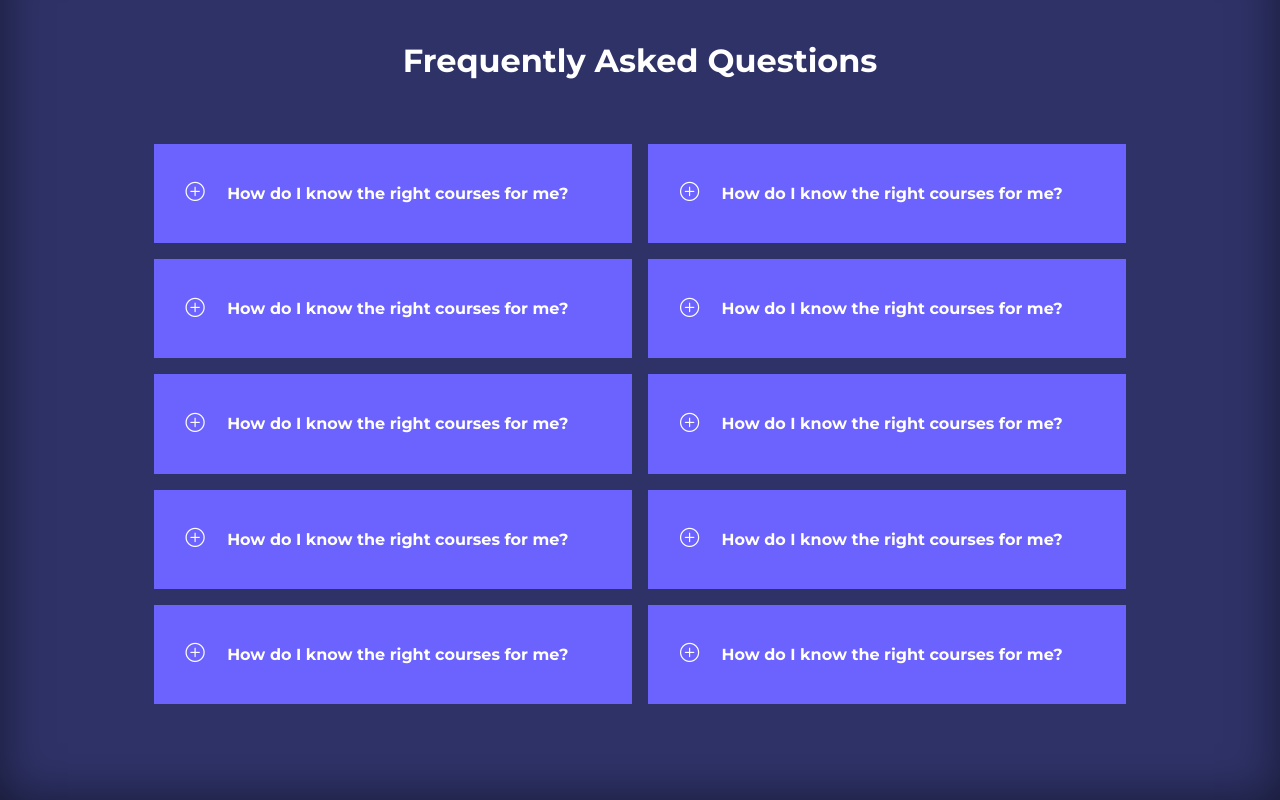
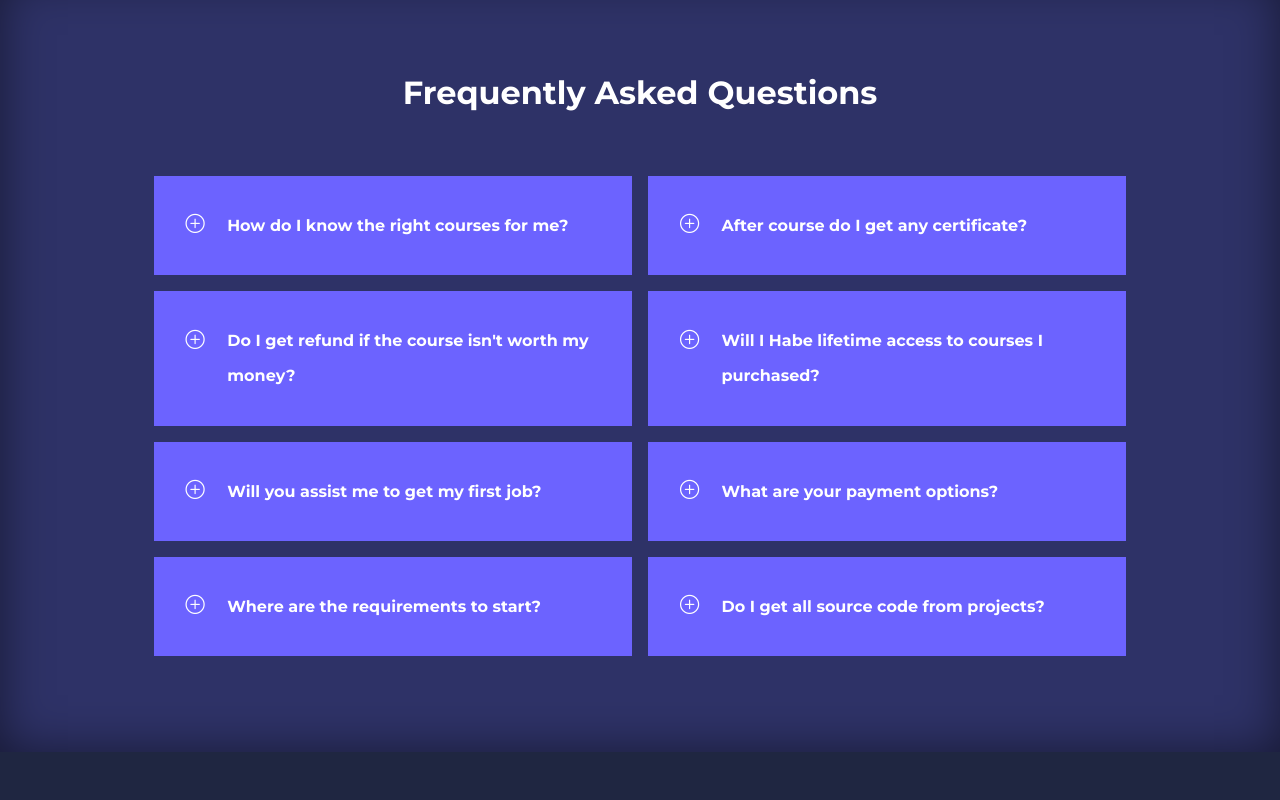
Before and after one commit to DanielKrol90/project-EducationWebsite, a plain HTML site: page index.html in a window 1280 px wide. Shown: the part 2168-2968 px from the top of the page. After the commit the page ends 2920 px from the top, so only its background shows below. Drawn offline with nearby package versions, Linux system fonts and the light colour scheme.

Commit message:
section faqs finished

```diff
--- a/css/style.css
+++ b/css/style.css
@@ -170,7 +170,7 @@ header {
 
 .categories {
     background: var(--color-bg-secondary);
-    height: 30rem;
+    height: 32rem;
 }
 
 .categories h1 {
--- a/index.html
+++ b/index.html
@@ -149,63 +149,49 @@
             <article class="faq">
                 <div class="faq-icon"><i class="bi bi-plus-circle"></i></div>
                 <div class="question-answer">
-                    <h4>How do I know the right courses for me?</h4>
+                    <h4>After course do I get any certificate?</h4>
                     <p>Lorem ipsum dolor sit amet consectetur adipisicing elit. At consequuntur rerum omnis beatae cum? Praesentium quae reiciendis non quas ipsa? Lorem ipsum dolor sit amet consectetur adipisicing elit. Perspiciatis, ducimus?</p>
                 </div>
             </article>
             <article class="faq">
                 <div class="faq-icon"><i class="bi bi-plus-circle"></i></div>
                 <div class="question-answer">
-                    <h4>How do I know the right courses for me?</h4>
+                    <h4>Do I get refund if the course isn't worth my money?</h4>
                     <p>Lorem ipsum dolor sit amet consectetur adipisicing elit. At consequuntur rerum omnis beatae cum? Praesentium quae reiciendis non quas ipsa? Lorem ipsum dolor sit amet consectetur adipisicing elit. Perspiciatis, ducimus?</p>
                 </div>
             </article>
             <article class="faq">
                 <div class="faq-icon"><i class="bi bi-plus-circle"></i></div>
                 <div class="question-answer">
-                    <h4>How do I know the right courses for me?</h4>
+                    <h4>Will I Habe lifetime access to courses I purchased?</h4>
                     <p>Lorem ipsum dolor sit amet consectetur adipisicing elit. At consequuntur rerum omnis beatae cum? Praesentium quae reiciendis non quas ipsa? Lorem ipsum dolor sit amet consectetur adipisicing elit. Perspiciatis, ducimus?</p>
                 </div>
             </article>
             <article class="faq">
                 <div class="faq-icon"><i class="bi bi-plus-circle"></i></div>
                 <div class="question-answer">
-                    <h4>How do I know the right courses for me?</h4>
+                    <h4>Will you assist me to get my first job?</h4>
                     <p>Lorem ipsum dolor sit amet consectetur adipisicing elit. At consequuntur rerum omnis beatae cum? Praesentium quae reiciendis non quas ipsa? Lorem ipsum dolor sit amet consectetur adipisicing elit. Perspiciatis, ducimus?</p>
                 </div>
             </article>
             <article class="faq">
                 <div class="faq-icon"><i class="bi bi-plus-circle"></i></div>
                 <div class="question-answer">
-                    <h4>How do I know the right courses for me?</h4>
+                    <h4>What are your payment options?</h4>
                     <p>Lorem ipsum dolor sit amet consectetur adipisicing elit. At consequuntur rerum omnis beatae cum? Praesentium quae reiciendis non quas ipsa? Lorem ipsum dolor sit amet consectetur adipisicing elit. Perspiciatis, ducimus?</p>
                 </div>
             </article>
             <article class="faq">
                 <div class="faq-icon"><i class="bi bi-plus-circle"></i></div>
                 <div class="question-answer">
-                    <h4>How do I know the right courses for me?</h4>
+                    <h4>Where are the requirements to start?</h4>
                     <p>Lorem ipsum dolor sit amet consectetur adipisicing elit. At consequuntur rerum omnis beatae cum? Praesentium quae reiciendis non quas ipsa? Lorem ipsum dolor sit amet consectetur adipisicing elit. Perspiciatis, ducimus?</p>
                 </div>
             </article>
             <article class="faq">
                 <div class="faq-icon"><i class="bi bi-plus-circle"></i></div>
                 <div class="question-answer">
-                    <h4>How do I know the right courses for me?</h4>
-                    <p>Lorem ipsum dolor sit amet consectetur adipisicing elit. At consequuntur rerum omnis beatae cum? Praesentium quae reiciendis non quas ipsa? Lorem ipsum dolor sit amet consectetur adipisicing elit. Perspiciatis, ducimus?</p>
-                </div>
-            </article>
-            <article class="faq">
-                <div class="faq-icon"><i class="bi bi-plus-circle"></i></div>
-                <div class="question-answer">
-                    <h4>How do I know the right courses for me?</h4>
-                    <p>Lorem ipsum dolor sit amet consectetur adipisicing elit. At consequuntur rerum omnis beatae cum? Praesentium quae reiciendis non quas ipsa? Lorem ipsum dolor sit amet consectetur adipisicing elit. Perspiciatis, ducimus?</p>
-                </div>
-            </article>
-            <article class="faq">
-                <div class="faq-icon"><i class="bi bi-plus-circle"></i></div>
-                <div class="question-answer">
-                    <h4>How do I know the right courses for me?</h4>
+                    <h4>Do I get all source code from projects?</h4>
                     <p>Lorem ipsum dolor sit amet consectetur adipisicing elit. At consequuntur rerum omnis beatae cum? Praesentium quae reiciendis non quas ipsa? Lorem ipsum dolor sit amet consectetur adipisicing elit. Perspiciatis, ducimus?</p>
                 </div>
             </article>
```
